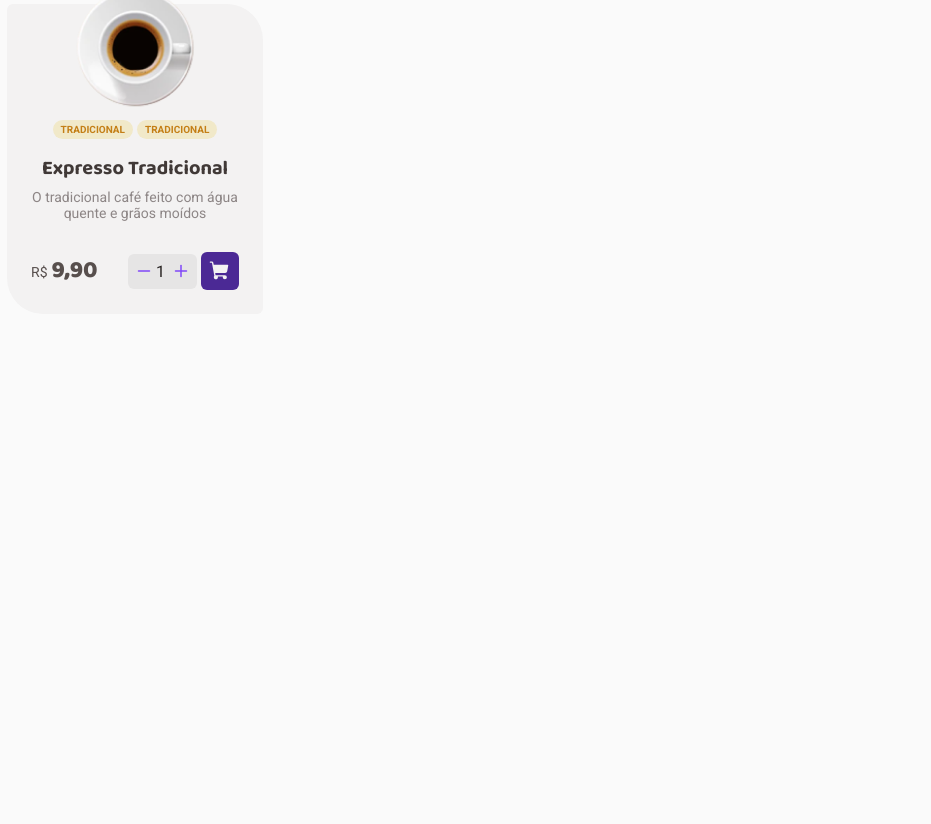
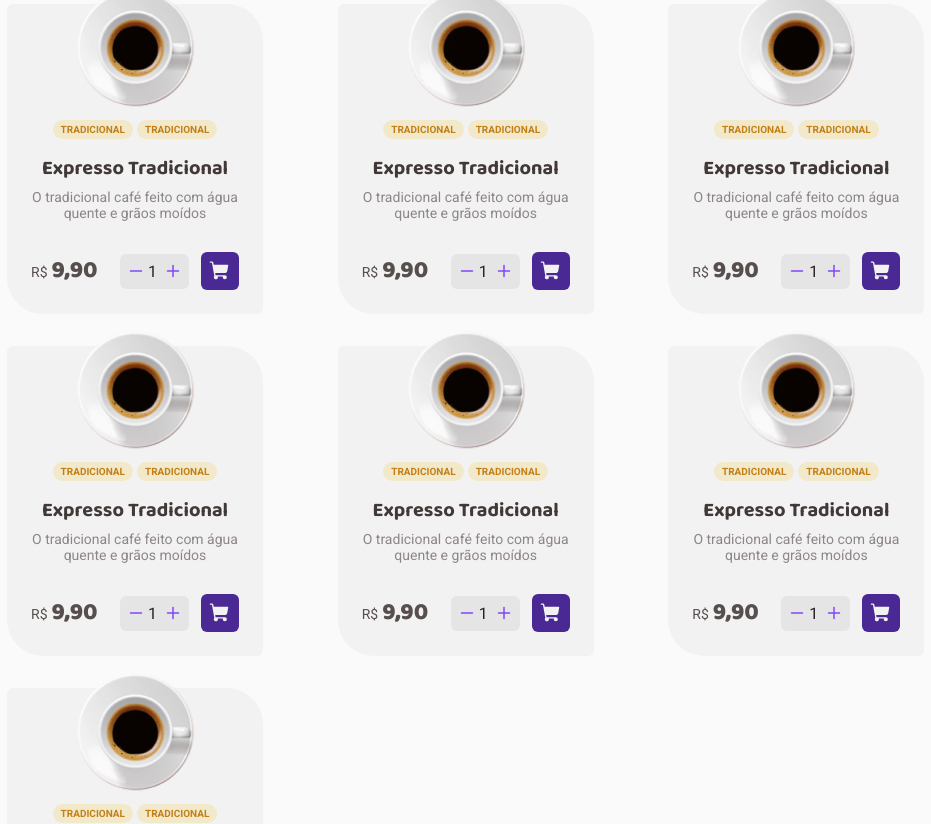
Before and after one commit to gustavosalviato/coffee-delivery, a React (Vite) app: page / in a window 1280 px wide. Shown: the part 778-1602 px from the top of the page, without its empty margins (153-1084 px from the left). Before the commit the page ends 1252 px from the top, so only its background shows below. Built offline with nearby package versions, Linux system fonts and the light colour scheme.

Commit message:
Ajuste de estilização

```diff
--- a/src/Pages/Home/components/ProductItem/styles.ts
+++ b/src/Pages/Home/components/ProductItem/styles.ts
@@ -109,6 +109,7 @@ export const Panel = styled.div`
 `
 
 export const Buy = styled.div`
+    margin-left: 0.5rem;
     height: 2.375;
     flex: 1;
 
--- a/src/Pages/Home/index.tsx
+++ b/src/Pages/Home/index.tsx
@@ -46,6 +46,12 @@ export const Home = () => (
 
       <GridProducts>
         <ProductItem />
+        <ProductItem />
+        <ProductItem />
+        <ProductItem />
+        <ProductItem />
+        <ProductItem />
+        <ProductItem />
       </GridProducts>
     </HomeContent>
   </>
--- a/src/Pages/Home/styles.ts
+++ b/src/Pages/Home/styles.ts
@@ -56,7 +56,6 @@ export const HomeContent = styled.div`
 
 `
 
-
 export const GridProducts = styled.div`
   display: grid;
   width: 100%;
```
